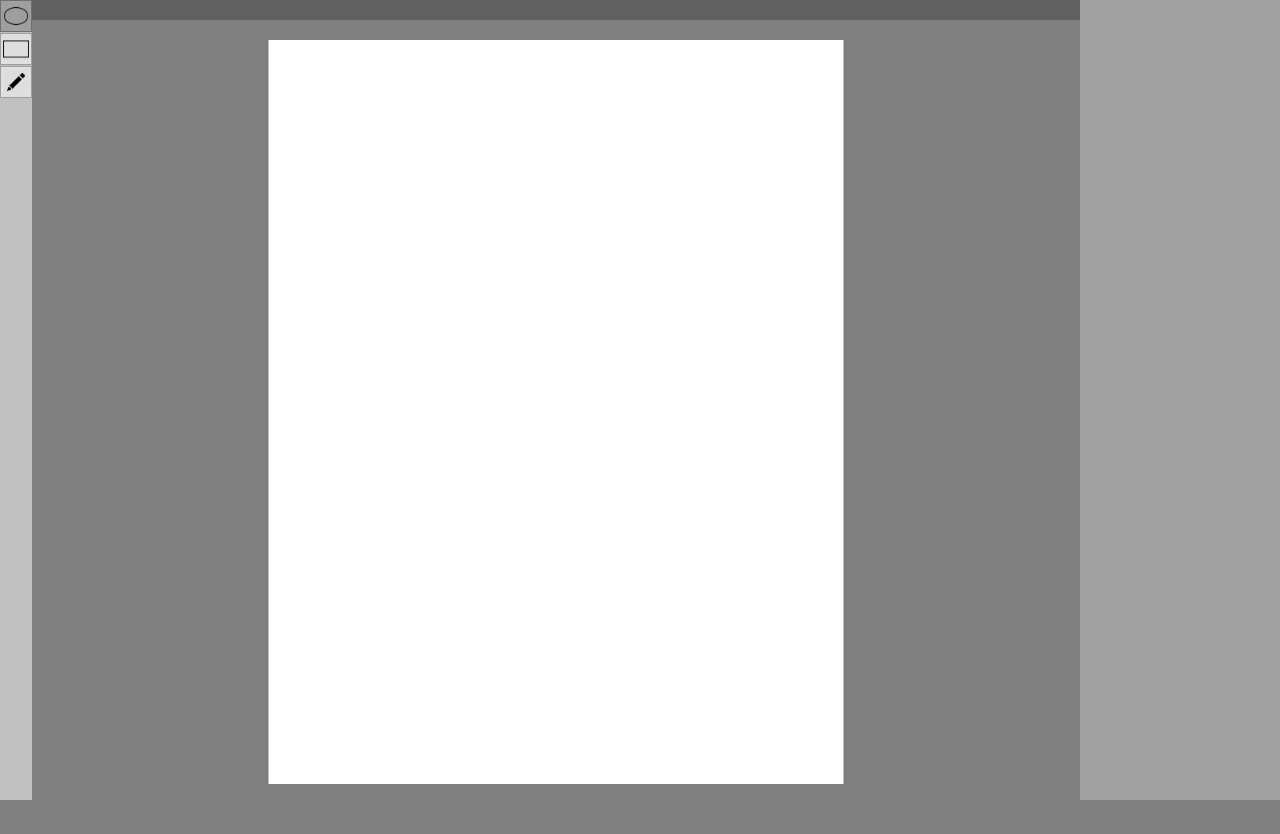
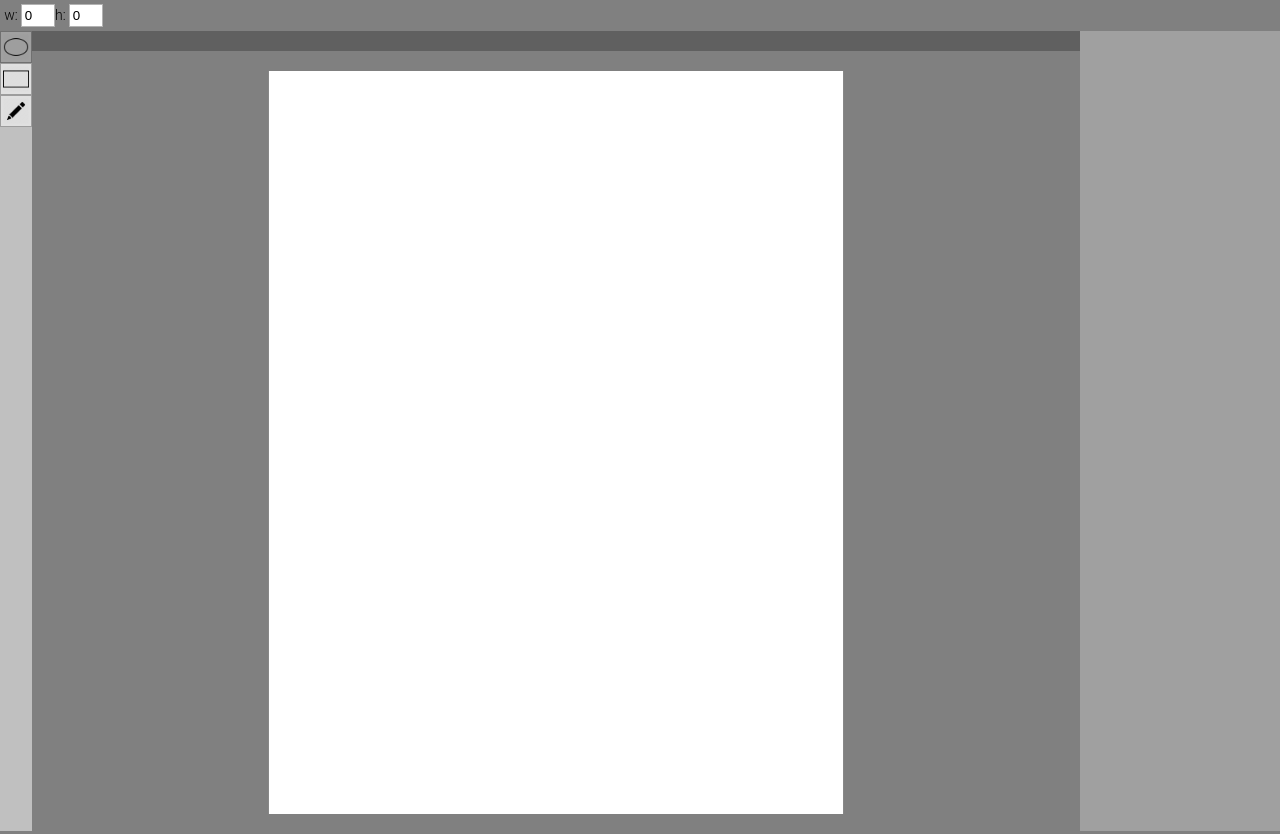
Before and after one commit to j3e8/draw, a React app: page / in a window 1280 px wide. Before the commit the page ends 804 px from the top, so only its background shows below. Built offline with nearby package versions, Linux system fonts and the light colour scheme.

Commit message:
pubsub. added toolsettings component

```diff
--- a/package.json
+++ b/package.json
@@ -1,12 +1,12 @@
 {
-  "name": "draw",
+  "name": "Draw",
   "version": "0.1.0",
   "description": "",
   "main": "index.js",
   "scripts": {
+    "start": "electron .",
     "build": "webpack --devtool sourcemap --bail",
-    "watch": "webpack -w -d --progress",
-    "test": "echo \"Error: no test specified\" && exit 1"
+    "watch": "webpack -w -d --progress"
   },
   "author": "",
   "license": "ISC",
--- a/src/classes/application.js
+++ b/src/classes/application.js
@@ -2,6 +2,7 @@ import Workspace from './workspace';
 import Area from './measures/area';
 import Point from './measures/point';
 import SystemColors from './color/systemColors';
+const { publish, subscribe } = require('../helpers/pubsub');
 
 class Application {
   constructor (canvasElement, appSize, pixelRatio = 1) {
@@ -9,8 +10,14 @@ class Application {
       addElementToWorkspace: this.addElementToWorkspace.bind(this),
       getActiveTool: this.getActiveTool.bind(this),
       getCurrentElementAttributes: this.getCurrentElementAttributes.bind(this),
+      getArtboardSize: this.getArtboardSize.bind(this),
       getWorkspaceSize: this.getWorkspaceSize.bind(this),
     };
+
+    subscribe('artboardSize', (size) => {
+      this.activeWorkspace.setArtboardSize(size);
+      this.render();
+    });
   }
 
   setCanvas (canvasElement, appSize, pixelRatio = 1) {
@@ -44,6 +51,10 @@ class Application {
 
   getContext () {
     return this.canvasElement.getContext('2d');
+  }
+
+  getArtboardSize () {
+    return this.activeWorkspace.getArtboardSize();
   }
 
   getWorkspaceSize () {
@@ -94,8 +105,9 @@ class Application {
     this.workspaceArea = new Area(0, 0, this.size.width, this.size.height);
     if (this.workspaces) {
       this.workspaces.forEach((workspace) => {
-        workspace.resizeBackBuffer(this.workspaceArea.size, this.pixelRatio);
+        workspace.resize(this.workspaceArea.size, this.pixelRatio);
       });
+      publish('artboardSize', this.activeWorkspace.getArtboardSize());
     }
   }
 
--- a/src/classes/artboard.js
+++ b/src/classes/artboard.js
@@ -4,6 +4,14 @@ const SystemColors = require('./color/systemColors');
 class Artboard {
   constructor (location, size) {
     this.location = location;
+    this.size = size;
+  }
+
+  getSize () {
+    return this.size;
+  }
+
+  setSize (size) {
     this.size = size;
   }
 
--- a/src/classes/workspace.js
+++ b/src/classes/workspace.js
@@ -23,13 +23,11 @@ DEFAULT_STROKE_WIDTH[UNITS_MM] = 0.355;
 class Workspace {
   constructor (app, size, pixelRatio) {
     this.app = app;
-    this.size = size;
     this.backBufferCanvas = document.createElement('canvas');
-    this.resizeBackBuffer(size, pixelRatio);
+    this.resize(size, pixelRatio);
     const defaultArtboardSize = new Size(DEFAULT_ARTBOARD_WIDTH, DEFAULT_ARTBOARD_HEIGHT);
-    this.artboards = [
-      new Artboard(new Point(DEFAULT_ARTBOARD_X, DEFAULT_ARTBOARD_Y), defaultArtboardSize),
-    ];
+    this.activeArtboard = new Artboard(new Point(DEFAULT_ARTBOARD_X, DEFAULT_ARTBOARD_Y), defaultArtboardSize);
+    this.artboards = [ this.activeArtboard ];
     const xRatio = DEFAULT_ARTBOARD_WIDTH / (size.width - 40);
     const yRatio = DEFAULT_ARTBOARD_HEIGHT / (size.height - 40);
     this.scale = Math.max(xRatio, yRatio); // world units per screen pixel
@@ -60,7 +58,17 @@ class Workspace {
     };
   }
 
-  resizeBackBuffer (size, pixelRatio) {
+  getArtboardSize () {
+    return this.activeArtboard.getSize();
+  }
+
+  setArtboardSize (size) {
+    return this.activeArtboard.setSize(size);
+  }
+
+  resize (size, pixelRatio) {
+    this.size = size;
+    this.pixelRatio = pixelRatio;
     this.backBufferCanvas.width = size.width * pixelRatio;
     this.backBufferCanvas.height = size.height * pixelRatio;
     this.backBufferCanvas.style.width = `${size.width}px`;
--- /dev/null
+++ b/src/components/artboardSettings.js
@@ -0,0 +1,47 @@
+import React from 'react';
+import Size from '../classes/measures/size';
+const { publish, subscribe } = require('../helpers/pubsub');
+
+class ToolSettings extends React.Component {
+  constructor (...args) {
+    super(...args);
+    this.state = {};
+    subscribe('artboardSize', (size) => {
+      console.log('artboardSize', size);
+      this.setState({
+        width: size.width,
+        height: size.height,
+      });
+    });
+  }
+
+  render () {
+    return (
+      <div className="inline-block">
+        <div className="inline-block">
+          w: <input type="number" value={ this.state.width || 0 } onChange={ this.updateWidth } />
+        </div>
+        <div className="inline-block">
+          h: <input type="number" value={ this.state.height || 0 } onChange={ this.updateHeight } />
+        </div>
+      </div>
+    );
+  }
+
+  updateWidth = (event) => {
+    const w = event.target.value;
+    this.setState({ width: w }, this.publishUpdate);
+  }
+
+  updateHeight = (event) => {
+    const h = event.target.value;
+    this.setState({ height: h }, this.publishUpdate);
+  }
+
+  publishUpdate = () => {
+    const size = new Size(this.state.width, this.state.height);
+    publish('artboardSize', size);
+  }
+}
+
+module.exports = ToolSettings;
--- /dev/null
+++ b/src/components/toolSettings.js
@@ -0,0 +1,14 @@
+import React from 'react';
+import ArtboardSettings from './artboardSettings';
+
+class ToolSettings extends React.Component {
+  render () {
+    return (
+      <div id="toolsettings">
+        <ArtboardSettings />
+      </div>
+    );
+  }
+}
+
+module.exports = ToolSettings;
--- /dev/null
+++ b/src/helpers/pubsub.js
@@ -0,0 +1,34 @@
+class PubSub {
+  constructor () {
+    this.subscribers = {};
+  }
+
+  subscribe = (key, fn) => {
+    if (!this.subscribers[key]) {
+      this.subscribers[key] = [];
+    }
+    const found = this.subscribers[key].find(sub => sub === fn);
+    if (found) {
+      return;
+    }
+    this.subscribers[key].push(fn);
+  }
+
+  publish = (key, data) => {
+    if (!this.subscribers[key]) {
+      return;
+    }
+    this.subscribers[key].forEach((subscriber) => {
+      setTimeout(() => { // the setTimeout helps us get around setting state during React's render cycle
+        subscriber(data);
+      }, 0);
+    });
+  }
+}
+
+const pubSub = new PubSub();
+
+module.exports = {
+  publish: pubSub.publish,
+  subscribe: pubSub.subscribe,
+};
--- a/src/mainApp.js
+++ b/src/mainApp.js
@@ -3,6 +3,7 @@ import Application from './classes/application';
 import Size from './classes/measures/size';
 
 import Toolbar from './components/toolbar';
+import ToolSettings from './components/toolSettings';
 
 import debounce from './helpers/debounce';
 
@@ -24,7 +25,7 @@ class MainApp extends React.Component {
     app.render();
 
     window.addEventListener("resize", () => {
-      debounce(this.resizeCanvas);
+      debounce(this.resizeCanvas.bind(this));
     });
 
     this.canvas.addEventListener('mousedown', (evt) => {
@@ -77,6 +78,8 @@ class MainApp extends React.Component {
 
   render () {
     return (
+      <div className="full-height">
+        <ToolSettings />
         <div id="wrapper">
           <Toolbar appInterface={ app.appInterface } onToolSelect={ this.handleToolSelect } />
           <div id="main">
@@ -87,6 +90,7 @@ class MainApp extends React.Component {
           </div>
           <div id="palettes"></div>
         </div>
+      </div>
     );
   }
 }
--- a/www/main.css
+++ b/www/main.css
@@ -1,3 +1,10 @@
+@import url('fonts/Roboto/Roboto-Light.ttf');
+@import url('fonts/Roboto/Roboto-LightItalic.ttf');
+@import url('fonts/Roboto/Roboto-Medium.ttf');
+@import url('fonts/Roboto/Roboto-MediumItalic.ttf');
+@import url('fonts/Roboto/Roboto-Bold.ttf');
+@import url('fonts/Roboto/Roboto-BoldItalic.ttf');
+
 html,body {
   height: 100%;
 }
@@ -7,6 +14,23 @@ body {
   padding: 0;
   background-color: #808080;
   overflow: hidden;
+  font-family: 'Roboto', sans-serif;
+  font-weight: 300;
+  font-size: 14px;
+}
+
+input[type=number] {
+  border: 1px solid rgba(0, 0, 0, 0.3);
+  padding: 0.2em;
+  width: 2em;
+}
+
+.inline-block {
+  display: inline-block;
+}
+
+.full-height {
+  height: 100%;
 }
 
 #react-container {
@@ -46,6 +70,10 @@ body {
   background-color: #a0a0a0;
 }
 
+#toolsettings {
+  padding: 0.3em;
+}
+
 #main {
   flex: 1 1 1px;
   display: flex;
```
Also changed, not shown: index.js (added, +49 -0 lines), www/fonts/Roboto/Roboto-Bold.ttf (added), www/fonts/Roboto/Roboto-BoldItalic.ttf (added), www/fonts/Roboto/Roboto-Light.ttf (added), www/fonts/Roboto/Roboto-LightItalic.ttf (added), www/fonts/Roboto/Roboto-Medium.ttf (added), www/fonts/Roboto/Roboto-MediumItalic.ttf (added). Lines whose indentation alone changed are shown as unchanged.
